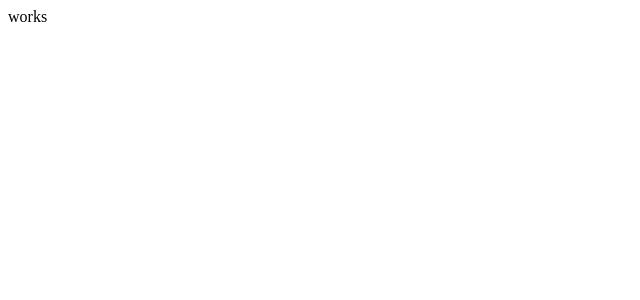
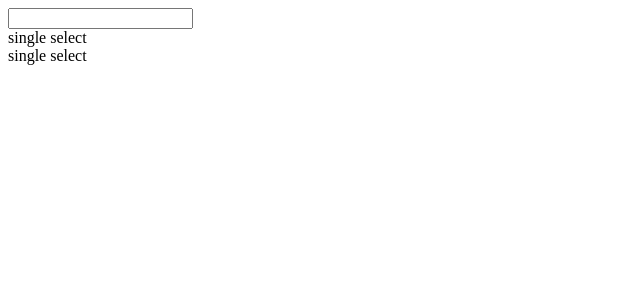
Before and after one commit to mahakmakharia/select-FE-component, a React (Create React App) app: page / in a window 1280 px wide. Shown: the top 300 px of the page, without its empty margins (0-640 px from the left). Built offline with nearby package versions, Linux system fonts and the light colour scheme.

Commit message:
initial structure

```diff
--- a/src/App.tsx
+++ b/src/App.tsx
@@ -1,7 +1,12 @@
 import React from "react";
+import SelectBox from "./components/select-box/SelectBox";
 
 function App() {
-  return <div className='App'>works</div>;
+  return (
+    <>
+      <SelectBox />
+    </>
+  );
 }
 
 export default App;
--- /dev/null
+++ b/src/components/select-box/MultiSelectItem.tsx
@@ -0,0 +1,7 @@
+import React from "react";
+
+const MultiSelectItem = () => {
+  return <div>single select</div>;
+};
+
+export default MultiSelectItem;
--- /dev/null
+++ b/src/components/select-box/SelectBox.tsx
@@ -0,0 +1,26 @@
+import React, { useState } from "react";
+import MultiSelectItem from "./MultiSelectItem";
+import SingleSelectItem from "./SingleSelectItem";
+
+const SelectBox = () => {
+  const [open, setOpen] = useState(false);
+  const [selected, setSelected] = useState("");
+  const toggleState = () => setOpen(!open);
+
+  return (
+    <>
+      <div className='inputField'>
+        <input></input>
+        <div className='icon'></div>
+      </div>
+      <div className='singleSelect'>
+        <SingleSelectItem />
+      </div>
+      <div className='multiSelect'>
+        <MultiSelectItem />
+      </div>
+    </>
+  );
+};
+
+export default SelectBox;
--- /dev/null
+++ b/src/components/select-box/SingleSelectItem.tsx
@@ -0,0 +1,7 @@
+import React from "react";
+
+const SingleSelectItem = () => {
+  return <div>single select</div>;
+};
+
+export default SingleSelectItem;
--- a/src/index.tsx
+++ b/src/index.tsx
@@ -1,7 +1,6 @@
 import React from "react";
 import ReactDOM from "react-dom";
 import App from "./App";
-import reportWebVitals from "./reportWebVitals";
 
 ReactDOM.render(
   <React.StrictMode>
@@ -9,8 +8,3 @@ ReactDOM.render(
   </React.StrictMode>,
   document.getElementById("root")
 );
-
-// If you want to start measuring performance in your app, pass a function
-// to log results (for example: reportWebVitals(console.log))
-// or send to an analytics endpoint. Learn more: https://bit.ly/CRA-vitals
-reportWebVitals();
--- a/src/reportWebVitals.ts
+++ /dev/null
@@ -1,15 +0,0 @@
-import { ReportHandler } from 'web-vitals';
-
-const reportWebVitals = (onPerfEntry?: ReportHandler) => {
-  if (onPerfEntry && onPerfEntry instanceof Function) {
-    import('web-vitals').then(({ getCLS, getFID, getFCP, getLCP, getTTFB }) => {
-      getCLS(onPerfEntry);
-      getFID(onPerfEntry);
-      getFCP(onPerfEntry);
-      getLCP(onPerfEntry);
-      getTTFB(onPerfEntry);
-    });
-  }
-};
-
-export default reportWebVitals;
```
Also changed, not shown: src/components/select-box/InputBox.tsx (added, +7 -0 lines).
